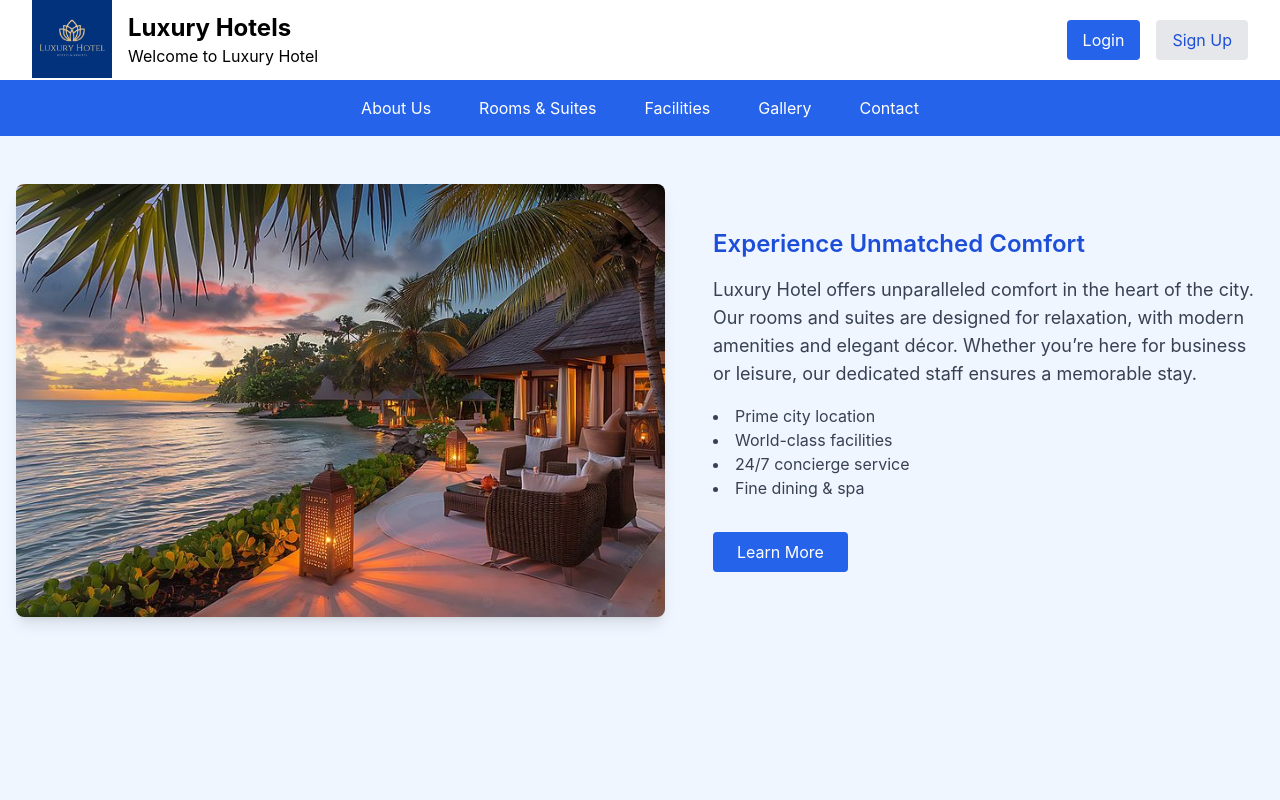
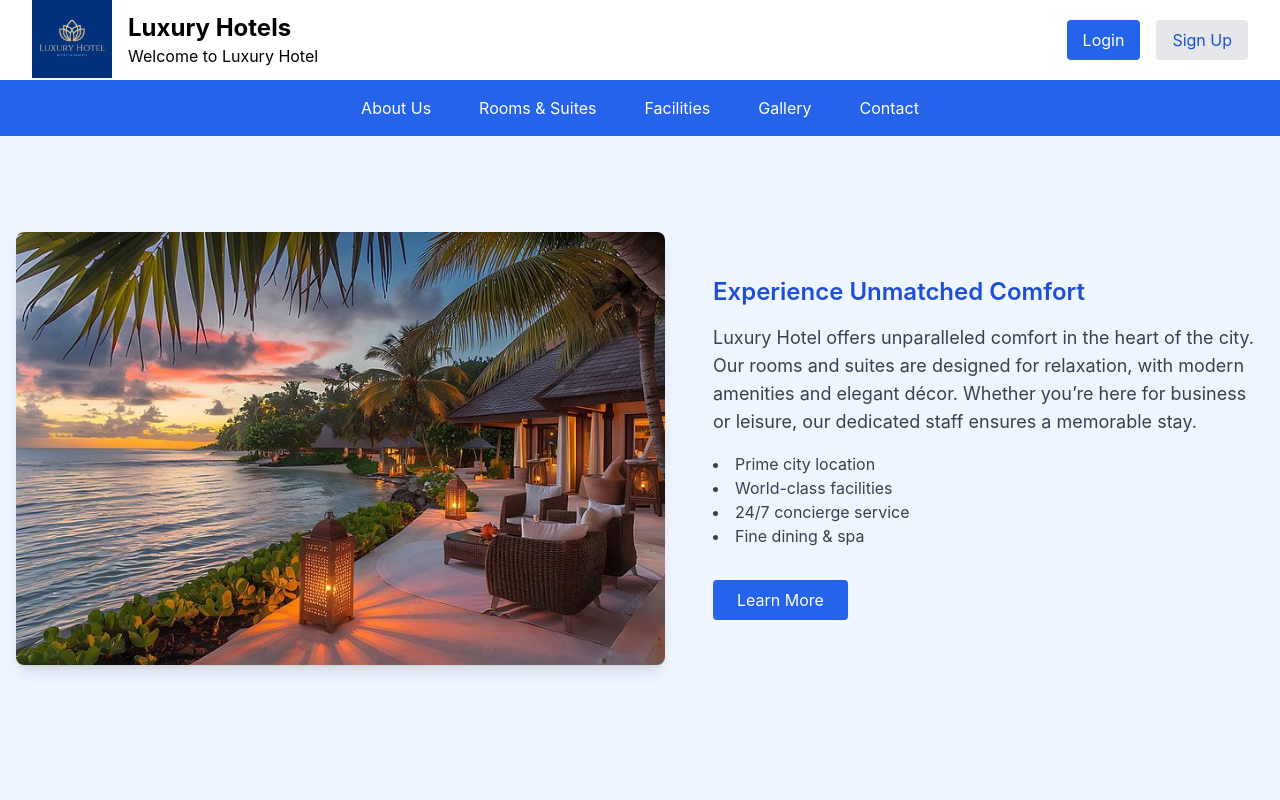
Before and after one commit to gihan12345/Hotel_Website, a React (Create React App) app: page /about in a window 1280 px wide. Shown: the top 800 px of the page. Built offline with nearby package versions, Linux system fonts and the light colour scheme.

Commit message:
some changes

```diff
--- a/src/pages/About_us.js
+++ b/src/pages/About_us.js
@@ -5,7 +5,7 @@ function About() {
     return (
         <div className="min-h-screen bg-blue-50">
 
-            <div className="container flex flex-col items-center gap-12 px-4 py-12 mx-auto md:flex-row">
+            <div className="container flex flex-col items-center gap-12 px-4 py-24 mx-auto md:flex-row">
                 {/* Image */}
                 <Link to="/"><img src={logo_AboutUs} alt="about us image" className="w-full rounded-lg shadow-lg"/></Link>
 
--- a/src/pages/ContactUs.js
+++ b/src/pages/ContactUs.js
@@ -16,7 +16,7 @@ function Contact() {
     return (
         <div className="container p-8 mx-auto">
             <h2 className="mb-4 text-3xl font-bold">Contact Us</h2>
-            <p>Phone: +94 771344076 | Email: gihanmadhubhashana@gmail.com | Address: 123 Main St</p>
+            <p>Phone: +1-800-555-1234 | Email: info@luxuryhotel.com | Address: 123 Luxury Lane, City Center</p>
             {/* Google Map */}
             <iframe
                 src="https://www.google.com/maps/embed?pb=!1m18!1m12!1m3!1d15825.123456789!2d80.1303641!3d7.076109!2m3!1f0!2f0!3f0!3m2!1i1024!2i768!4f13.1!3m3!1m2!1s0x0%3A0x0!2zN8KwMDQnMzQuMCJOIDgwwrAwNyc1OC42IkU!5e0!3m2!1sen!2slk!4v1695519600!5m2!1sen!2slk"
--- a/src/pages/HomePage.js
+++ b/src/pages/HomePage.js
@@ -6,6 +6,7 @@ import hero1 from '../assets/swimming pool.jpg';
 import hero2 from '../assets/Suite room.jpg';
 import hero3 from '../assets/swimming pool.jpg';
 import hero4 from '../assets/Suite room.jpg';
+import { Link } from 'react-router-dom';
 
 // Slider settings for autoplay and responsiveness
 const sliderSettings = {
@@ -54,9 +55,11 @@ const HomePage = () => {
                             <div className="relative z-10 flex flex-col items-center justify-center h-full px-4 text-center text-white">
                                 <h1 className="mb-4 text-5xl font-bold md:text-6xl drop-shadow-lg">Welcome to Our Luxury Hotel</h1>
                                 <p className="mb-8 text-xl md:text-2xl drop-shadow-md">Experience unparalleled comfort and exquisite service.</p>
+                                <Link to="/contact">
                                 <button className="px-8 py-3 font-semibold text-blue-700 transition duration-300 bg-white rounded-lg shadow-md hover:bg-blue-100">
                                     Book Now
                                 </button>
+                                </Link>
                             </div>
                         </div>
                     );
```
